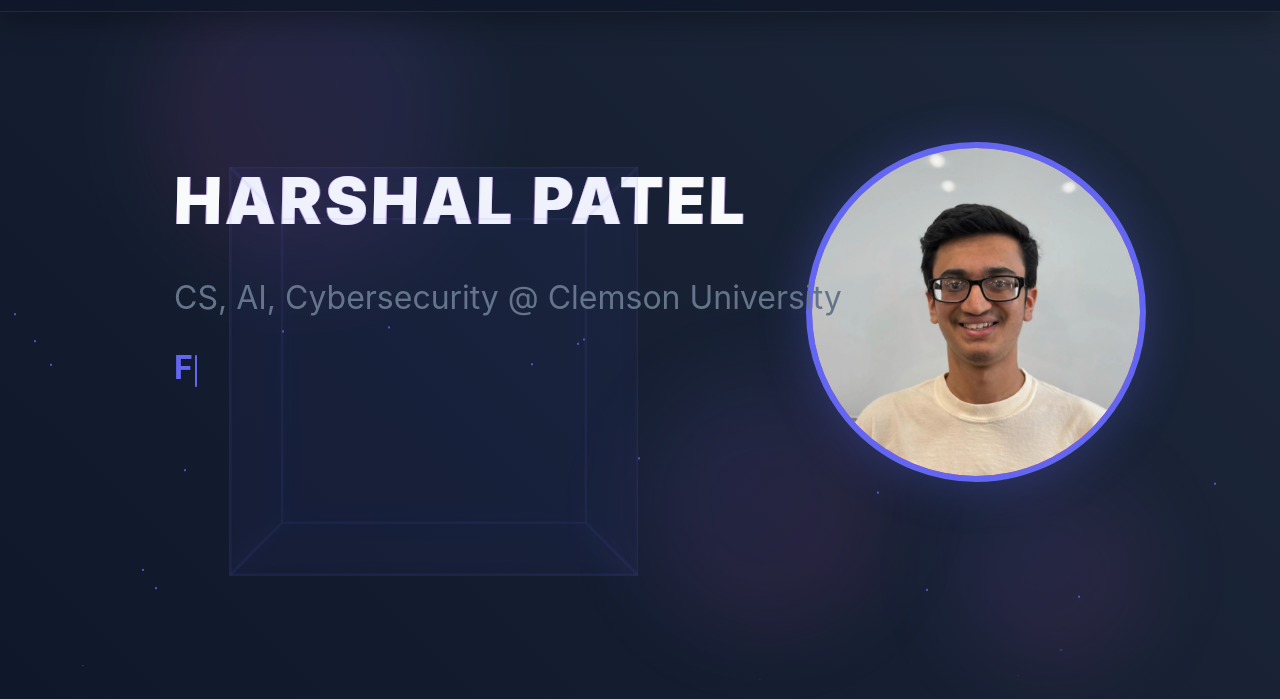
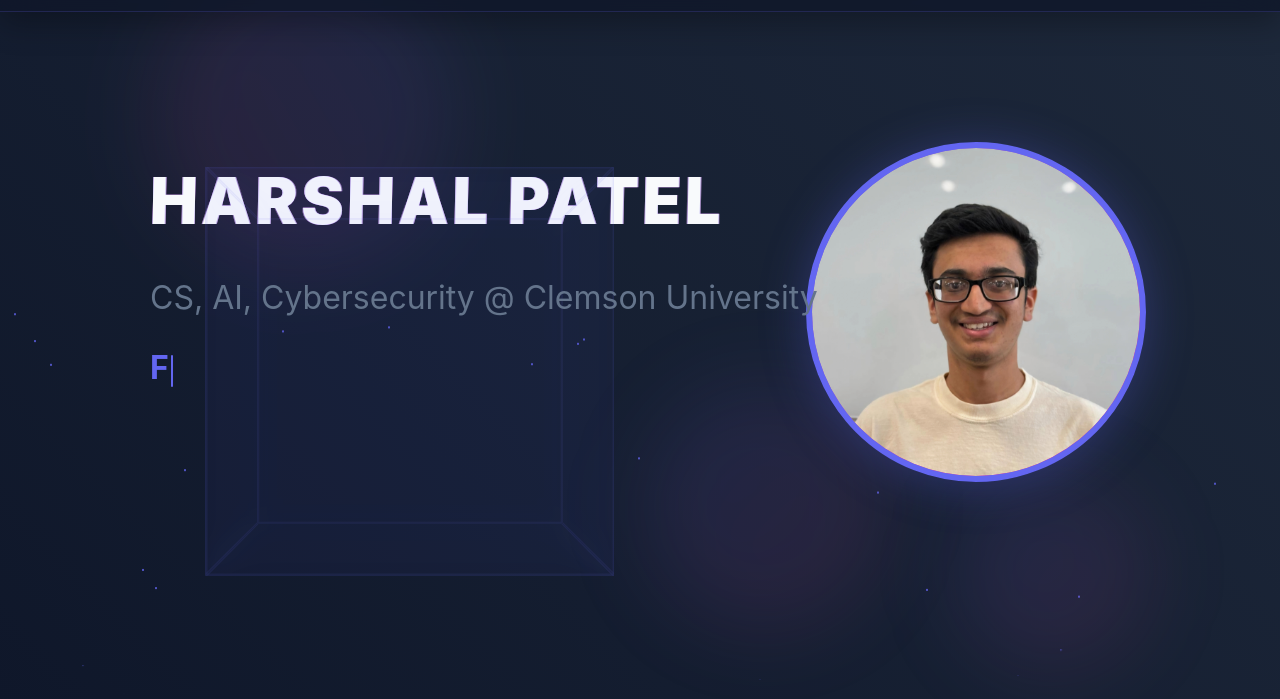
Before and after one commit to Hersh3y/harshal-patel-portfolio, a plain HTML site: page index.html in a window 1280 px wide. Shown: the part 88-787 px from the top of the page. Drawn offline with Linux system fonts and the light colour scheme.

Commit message:
Name & Title Adjustment 1

```diff
--- a/index.html
+++ b/index.html
@@ -1499,12 +1499,13 @@
             <!-- Left: Name, Title, and Cube (cube behind title only) -->
             <div style="flex: 1; min-width: 320px; position: relative; display: flex; flex-direction: column; align-items: flex-start; justify-content: center; height: 500px; max-width: 600px;">
                 <!-- Name (single line) -->
-                <div style="position: relative; z-index: 2; margin-left: 2.5rem; margin-top: -5rem;">
-                    <!-- ↑ Change 'margin-top' here to move name/title up or down -->
+                <div style="position: relative; z-index: 2; margin-left: 1rem; margin-top: -5rem;">
+                    <!-- ↑ Change 'margin-left' here to move the NAME left/right -->
                     <div class="glitch" data-text="Harshal Patel" style="font-size: 4rem; text-align: left; margin-bottom: 1.2rem; white-space: nowrap;">Harshal Patel</div>
                 </div>
                 <!-- Title with cube behind -->
-                <div style="position: relative; z-index: 2; margin-left: 2.5rem;">
+                <div style="position: relative; z-index: 2; margin-left: 1rem;">
+                    <!-- ↑ Change 'margin-left' here to move the TITLE and TYPING ANIMATION left/right -->
                     <!-- Cube behind title, slightly to the right and moved down -->
                     <div style="position: absolute; left: 120px; top: 225%; transform: translateY(-50%); z-index: 1; opacity: 0.35; pointer-events: none;">
                         <div class="cube-container" style="width: 350px; height: 350px; perspective: 1200px;">
```
